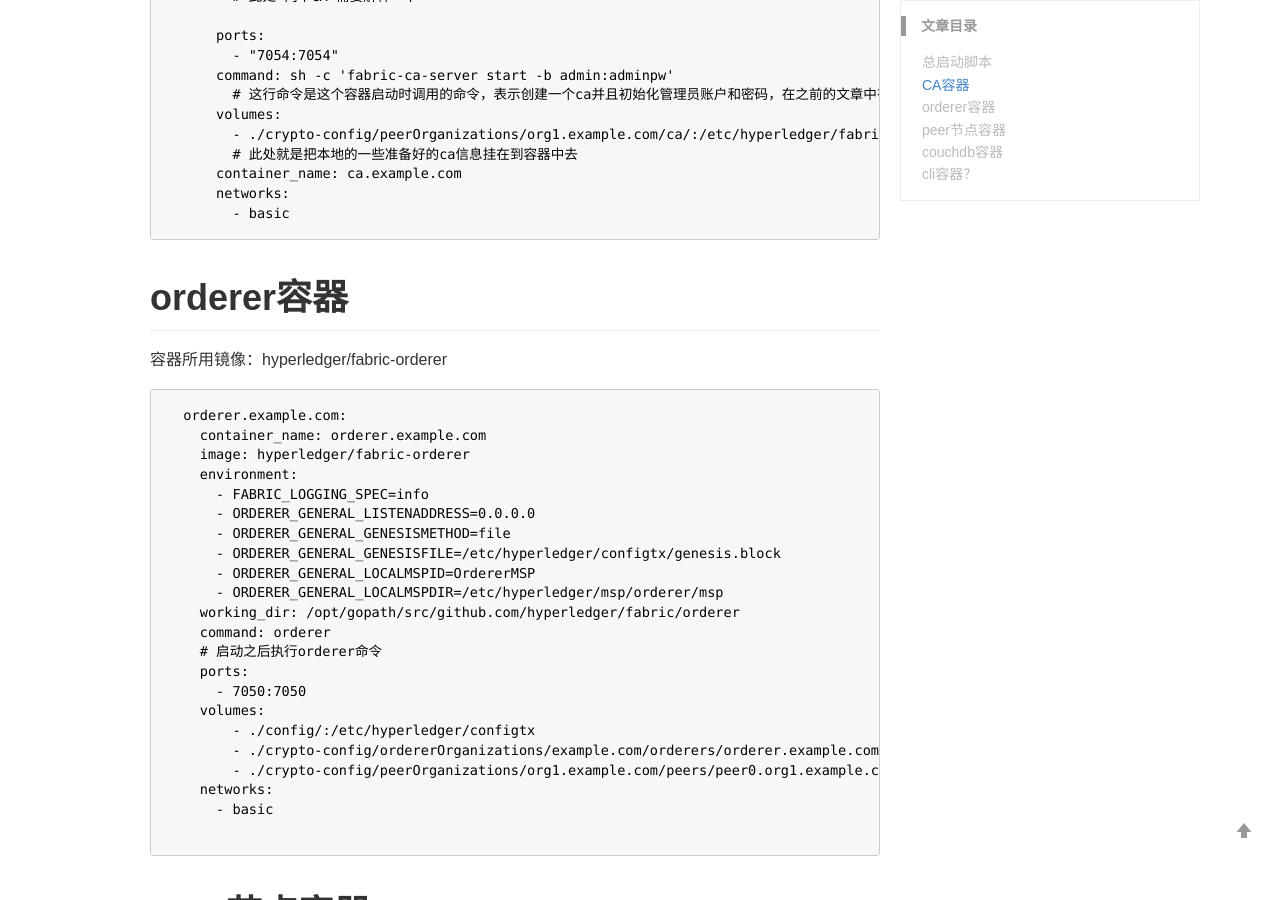
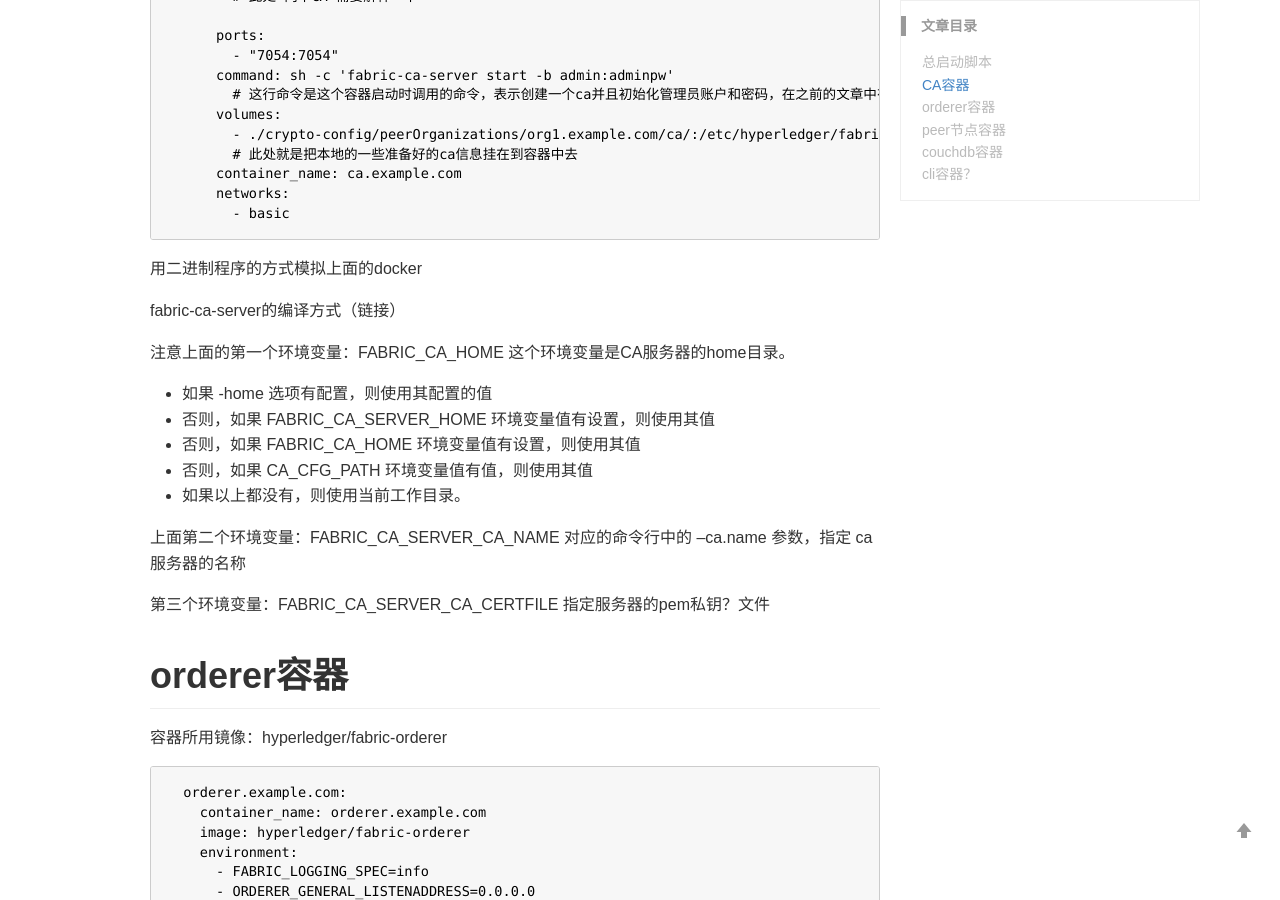
Before and after one commit to nox60/nox60.github.io, a Jekyll site: the page built from _posts/2019-7-23-Hyperledger-Fabric-例子代码解读.md, in a window 1280 px wide and 900 px high, scrolled down 1292 px. Built offline with Jekyll 4.4.1, drawn with Linux system fonts in a browser that asks for light colours; our own code applies the rules of GitHub Pages for plain Markdown files; comment, search, counter and statistics services are not loaded.

Commit message:
add files

````diff
--- a/_posts/2019-7-23-Hyperledger-Fabric-例子代码解读.md
+++ b/_posts/2019-7-23-Hyperledger-Fabric-例子代码解读.md
@@ -62,6 +62,24 @@
       networks:
         - basic
 ```
+
+用二进制程序的方式模拟上面的docker
+
+fabric-ca-server的编译方式（链接）
+
+注意上面的第一个环境变量：FABRIC_CA_HOME
+这个环境变量是CA服务器的home目录。
+- 如果 -home 选项有配置，则使用其配置的值
+- 否则，如果 FABRIC_CA_SERVER_HOME 环境变量值有设置，则使用其值
+- 否则，如果 FABRIC_CA_HOME 环境变量值有设置，则使用其值
+- 否则，如果 CA_CFG_PATH 环境变量值有值，则使用其值
+- 如果以上都没有，则使用当前工作目录。
+
+上面第二个环境变量：FABRIC_CA_SERVER_CA_NAME
+对应的命令行中的 --ca.name 参数，指定 ca服务器的名称
+
+第三个环境变量：FABRIC_CA_SERVER_CA_CERTFILE
+指定服务器的pem私钥？文件
 
 # orderer容器
 
````
Also changed, not shown: _posts/2019-07-18-Hyperledge-fabirc-ca.md (+2 -2 lines).
